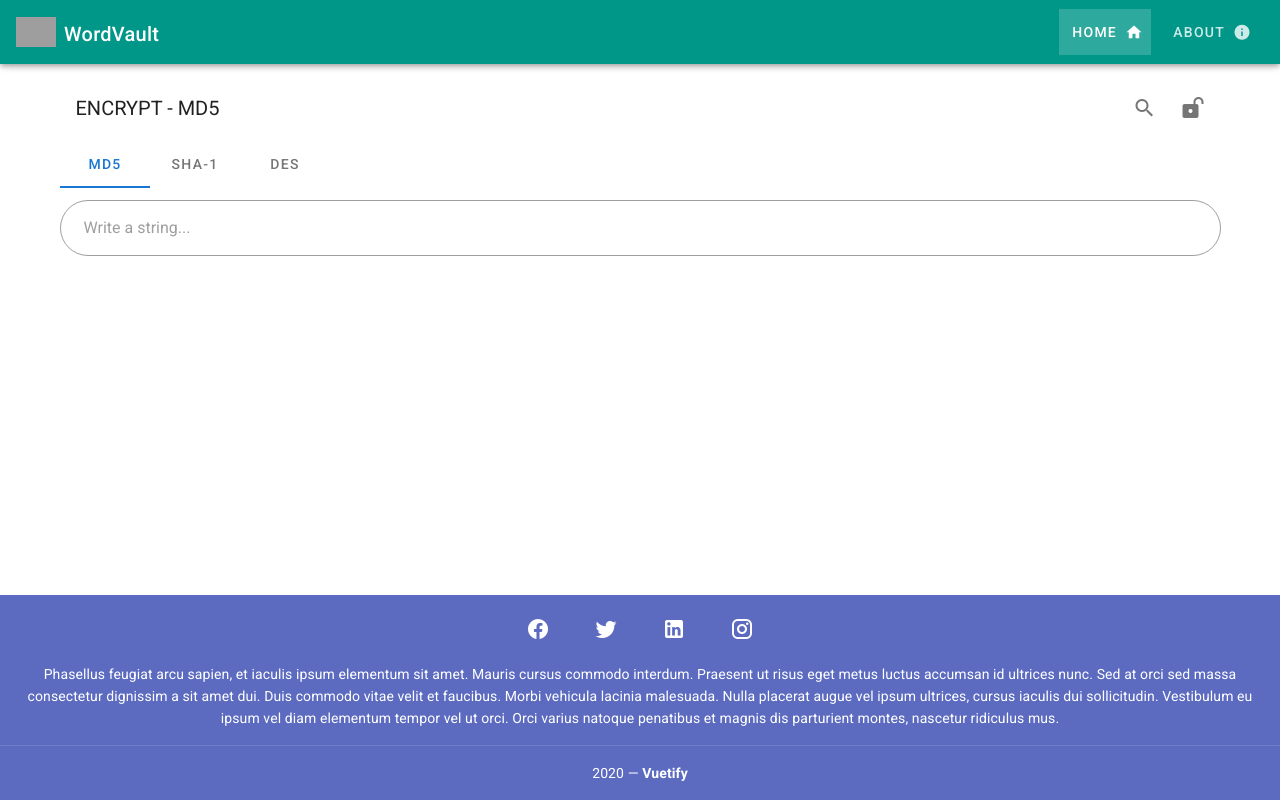
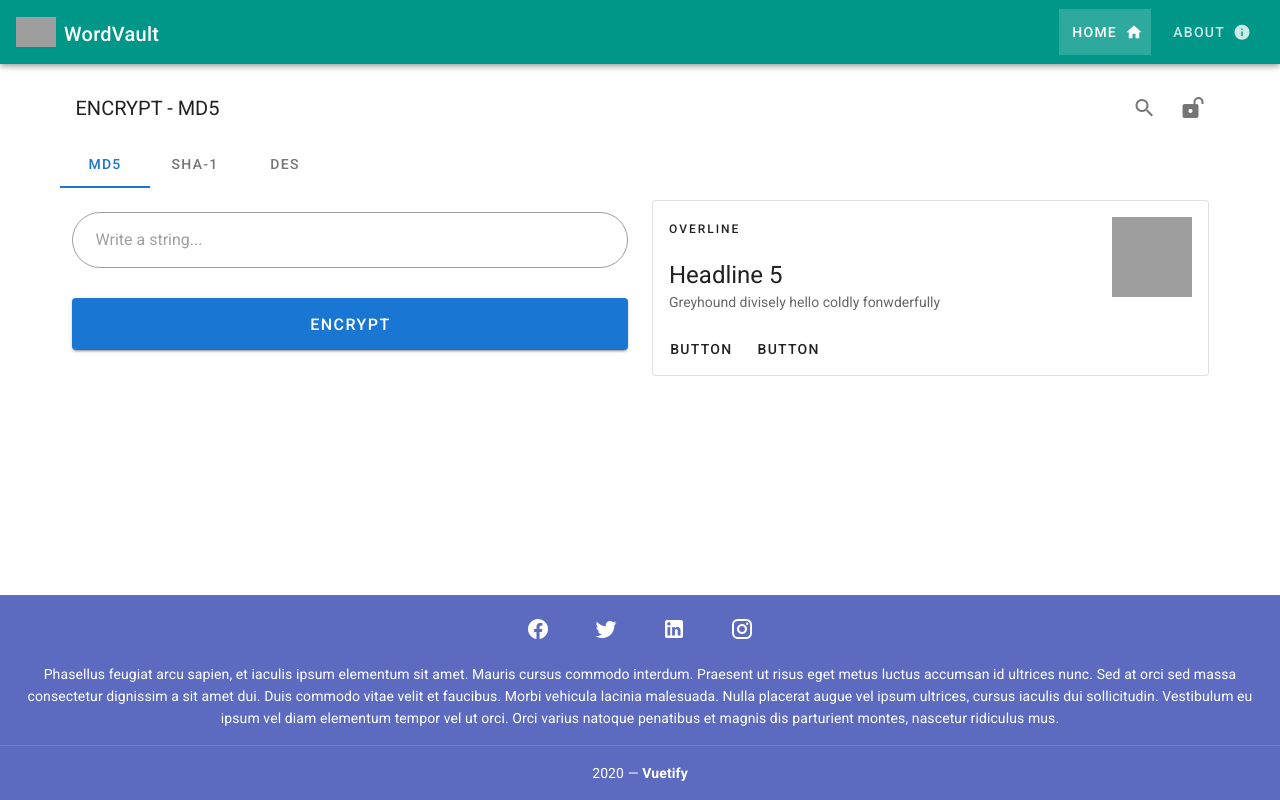
Before and after one commit to ludmartinez/wordvault, a Vue app: page / in a window 1280 px wide. Built offline with nearby package versions, Linux system fonts and the light colour scheme; grey boxes are pictures that could not be loaded.

Commit message:
feat: Encrypt strings and UX implementations

```diff
--- a/src/components/WvEncryptForm.vue
+++ b/src/components/WvEncryptForm.vue
@@ -1,6 +1,8 @@
 <template>
-  <div>
-    <v-form>
+  <v-container>
+    <v-row>
+      <v-col cols="12" md="6">
+        <v-form @submit.prevent="convertString">
           <v-text-field
             rounded
             outlined
@@ -8,30 +10,91 @@
             class="mt-3"
             v-model="string"
           ></v-text-field>
+          <v-btn type="submit" block color="primary" class="mb-3" x-large
+            >Encrypt</v-btn
+          >
+        </v-form>
 
-      <h3 class="text-center" v-show="string">
-        {{ `${this.string} : ${this.convertedString}` }}
-      </h3>
-    </v-form>
-  </div>
+        <v-card v-show="convertedString" outlined>
+          <h3 class="text-center">String:</h3>
+
+          <p class="text-truncate text-center">
+            {{ string }}
+          </p>
+
+          <hr />
+
+          <h3 class="text-center">{{ algorithmName }}:</h3>
+
+          <p class="text-truncate text-center">
+            {{ convertedString }}
+          </p>
+        </v-card>
+      </v-col>
+
+      <v-col>
+        <wv-history />
+      </v-col>
+    </v-row>
+  </v-container>
 </template>
 
 <script>
+import WvHistory from "./WvHistory.vue";
 import { md5 } from "../utils/encryption";
 
 export default {
   name: "WvEncryptForm",
 
+  components: {
+    WvHistory
+  },
+
+  props: {
+    selectAlgorithm: {
+      type: Number,
+      required: true
+    },
+
+    algorithms: {
+      type: Array,
+      required: true
+    }
+  },
+
   data() {
     return {
-      algorithms: ["md5", "sha-1", "des"],
-      string: ""
+      string: "",
+      convertedString: ""
     };
   },
 
   computed: {
-    convertedString() {
-      return md5(this.string);
+    algorithmName() {
+      return this.algorithms[this.selectAlgorithm];
+    }
+  },
+
+  watch: {
+    string() {
+      this.convertedString = "";
+    }
+  },
+
+  methods: {
+    convertString() {
+      if (this.convertedString || !this.string) return;
+      // console.log("paso");
+      switch (this.algorithmName) {
+        case "md5":
+          this.convertedString = md5(this.string);
+          break;
+
+        default:
+          this.convertedString =
+            "We not count with that algorithm at moment. But wait for it 😊";
+          break;
+      }
     }
   }
 };
--- /dev/null
+++ b/src/components/WvHistory.vue
@@ -0,0 +1,33 @@
+<template>
+  <v-card class="mx-auto" outlined>
+    <v-list-item three-line>
+      <v-list-item-content>
+        <div class="overline mb-4">OVERLINE</div>
+        <v-list-item-title class="headline mb-1">Headline 5</v-list-item-title>
+        <v-list-item-subtitle
+          >Greyhound divisely hello coldly fonwderfully</v-list-item-subtitle
+        >
+      </v-list-item-content>
+
+      <v-list-item-avatar tile size="80" color="grey"></v-list-item-avatar>
+    </v-list-item>
+
+    <v-card-actions>
+      <v-btn text>Button</v-btn>
+      <v-btn text>Button</v-btn>
+    </v-card-actions>
+  </v-card>
+</template>
+
+<script>
+export default {
+  name: "WvHistory",
+
+  props: {
+    wordVault: {
+      type: Object,
+      required: true
+    }
+  }
+};
+</script>
--- a/src/views/Home.vue
+++ b/src/views/Home.vue
@@ -5,19 +5,23 @@
       @selectedAction="selectAction($event)"
       @selectedAlgorithm="selectAlgorithm($event)"
     />
-    <wv-encript-form />
+    <wv-encrypt-form
+      v-if="action === 'encrypt'"
+      :algorithms="algorithms"
+      :selectAlgorithm="this.algorithm"
+    />
   </v-container>
 </template>
 
 <script>
-import WvEncriptForm from "../components/WvEncryptForm.vue";
+import WvEncryptForm from "../components/WvEncryptForm.vue";
 import WvOptionSelector from "../components/WvOptionSelector.vue";
 
 export default {
   name: "Home",
 
   components: {
-    WvEncriptForm,
+    WvEncryptForm,
     WvOptionSelector
   },
 
```
Lines whose indentation alone changed are shown as unchanged.
